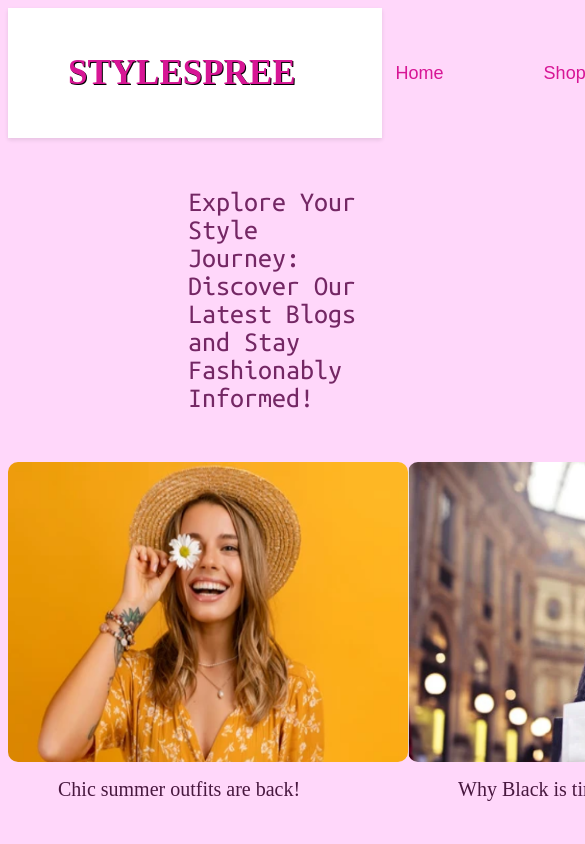
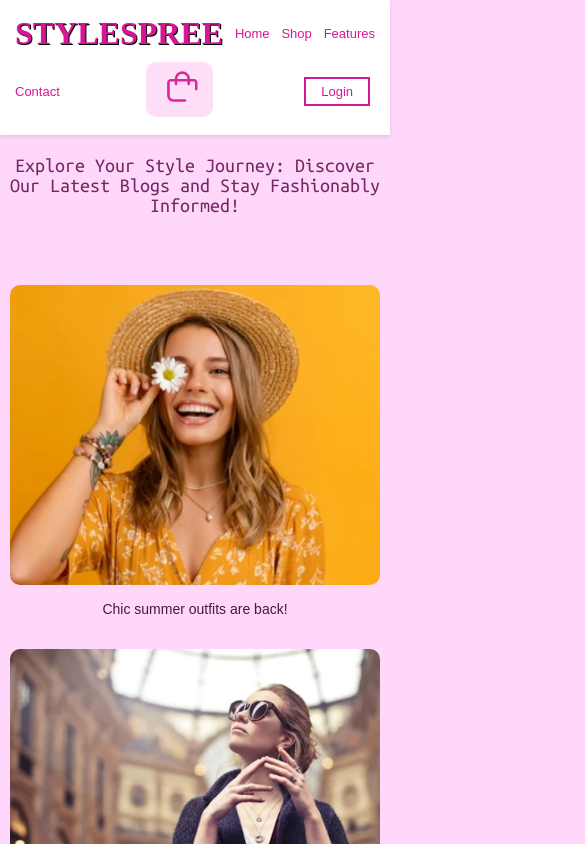
Before and after one commit to tru05/myntra_project, a plain HTML site: page blogs/blog.html in a window 390 px wide. Shown: the top 844 px of the page, 585 px wide, since content can reach past the window. Drawn offline with Linux system fonts and the light colour scheme; a web font is replaced by a local one.

Commit message:
Update blog.css

```diff
--- a/blogs/blog.css
+++ b/blogs/blog.css
@@ -1,90 +1,173 @@
-body{
-    background-color:rgb(255, 215, 250) ;
+body {
+  background-color: rgb(255, 215, 250);
+  margin: 0;
+  font-family: "Poppins", sans-serif;
 }
-.navbar{
 
+.navbar {
   display: flex;
+  flex-wrap: wrap;
   justify-content: space-between;
   align-items: center;
   padding: 10px;
-  background-color: white; /* Set navbar background color to white */
-  box-shadow: 0 2px 4px rgba(0,0,0,0.1);
+  background-color: white;
+  box-shadow: 0 2px 4px rgba(0, 0, 0, 0.1);
 }
-.navbar a{
 
-        float:left;
-        display:block;
-        color:#D71695;
-        text-align:center;
-        padding:25px 50px;
-        text-decoration:none;
-        font-size:large;
-      font-family: "Poppins", sans-serif
+.navbar a {
+  display: block;
+  color: #D71695;
+  text-align: center;
+  padding: 15px 20px;
+  text-decoration: none;
+  font-size: large;
+  font-family: "Poppins", sans-serif;
+}
 
-}
 #stylespree {
   font-weight: bolder;
-    font-size: 35px;
+  font-size: 2em;
   font-family: 'Times New Roman', Times, serif;
-    text-shadow:1px 1px black;
+  text-shadow: 1px 1px black;
 }
-  #login
-{
-    border:2px solid #D71695;
-    margin:20px 25px;
-    margin:20px 50px;
-    padding:5px 15px;
+
+#login {
+  border: 2px solid #D71695;
+  margin: 10px;
+  padding: 5px 15px;
 }
-#cart
-{
-  border-radius:10px;
+
+#cart {
+  border-radius: 10px;
 }
-.blog
-{
-  padding-top:50px;
-  padding-left:180px;
-  font-size:28px;
+
+.blog {
+  padding: 50px 10px 0 10px;
+  font-size: 1.75em;
   font-family: "Ubuntu Mono", monospace;
-  color:#742764
+  color: #742764;
+  text-align: center;
 }
-.grid-container
-{
-  padding-top:50px;
-  display:grid;
-  grid-template-rows:400px 400px;
-  grid-template-columns:400px 400px 400px;
+
+.grid-container {
+  padding: 50px 10px;
+  display: grid;
+  grid-template-columns: repeat(3, 1fr);
+  grid-gap: 40px;
+  max-width: 1200px;
+  margin: 0 auto;
+}
+
+#gridi {
+  height: 300px;
+  width: 100%;
+  max-width: 400px;
+  border-radius: 10px;
+  object-fit: cover;
+}
+
+.info {
+  padding: 12px 10px;
+  font-size: 1.25em;
+  color: #48183f;
+  text-align: center;
+}
+
+.footer {
+  padding: 50px 10px;
+  height: auto;
+  width: 100%;
+  display: flex;
+  flex-wrap: wrap;
   justify-content: space-evenly;
+  background-color: white;
+  border-radius: 5px;
 }
-#gridi
-{
-  height:300px;
-  width:400px;
-  border-radius:10px;
+
+#foot {
+  height: 40px;
+  width: 40px;
 }
-.info
-{
-  padding-left:50px;
-  padding-top:12px;
-  font-size:20px;
-  color:#48183f
+
+.name {
+  padding: 20px 10px;
+  font-size: 1.25em;
+  text-align: center;
 }
-.footer
-{
-  padding-top:50px;
-  height:100px;
-  width:100%;
-  display:flex;
-  justify-content: space-evenly;
-  background-color:white;
-  border-radius:5px;
+
+@media (max-width: 1024px) {
+  .grid-container {
+      grid-template-columns: repeat(2, 1fr);
   }
-#foot
-{
-  height:40px;
-  width:40px;
+
+  .navbar a {
+      padding: 10px;
   }
-.name{
-  padding-top:20px;
-  padding-left:200px;
-  font-size:20px;
+
+  .footer {
+      flex-direction: column;
+      align-items: center;
   }
+}
+
+@media (max-width: 768px) {
+  .navbar a {
+      padding: 10px;
+      font-size: medium;
+  }
+
+  .blog {
+      font-size: 1.5em;
+      padding: 30px 10px;
+  }
+
+  .grid-container {
+      grid-template-columns: repeat(2, 1fr);
+      grid-gap: 30px;
+  }
+
+  #gridi {
+      height: 300px;
+      max-width: 400px;
+  }
+
+  .info, .name {
+      font-size: 1em;
+  }
+
+  .footer {
+      flex-direction: column;
+      align-items: center;
+  }
+}
+
+@media (max-width: 480px) {
+  .navbar a {
+      padding: 5px;
+      font-size: small;
+  }
+
+  .blog {
+      font-size: 1.25em;
+      padding: 20px 10px;
+  }
+
+  .grid-container {
+      grid-template-columns: 1fr;
+      grid-gap: 20px;
+  }
+
+  #gridi {
+      height: 300px;
+      max-width: 400px;
+  }
+
+  .info, .name {
+      font-size: 0.875em;
+  }
+
+  .footer {
+      flex-direction: column;
+      align-items: center;
+  }
+}
```
Lines whose indentation alone changed are shown as unchanged.
